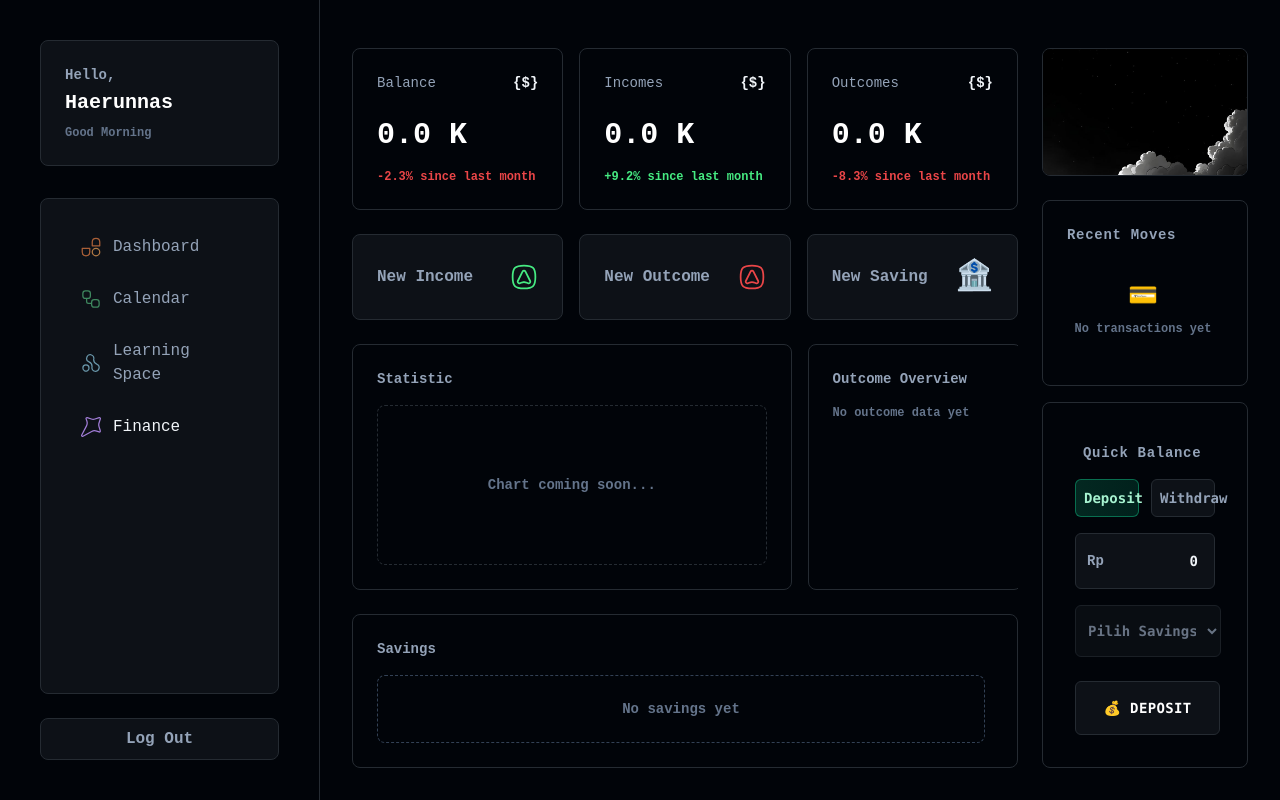
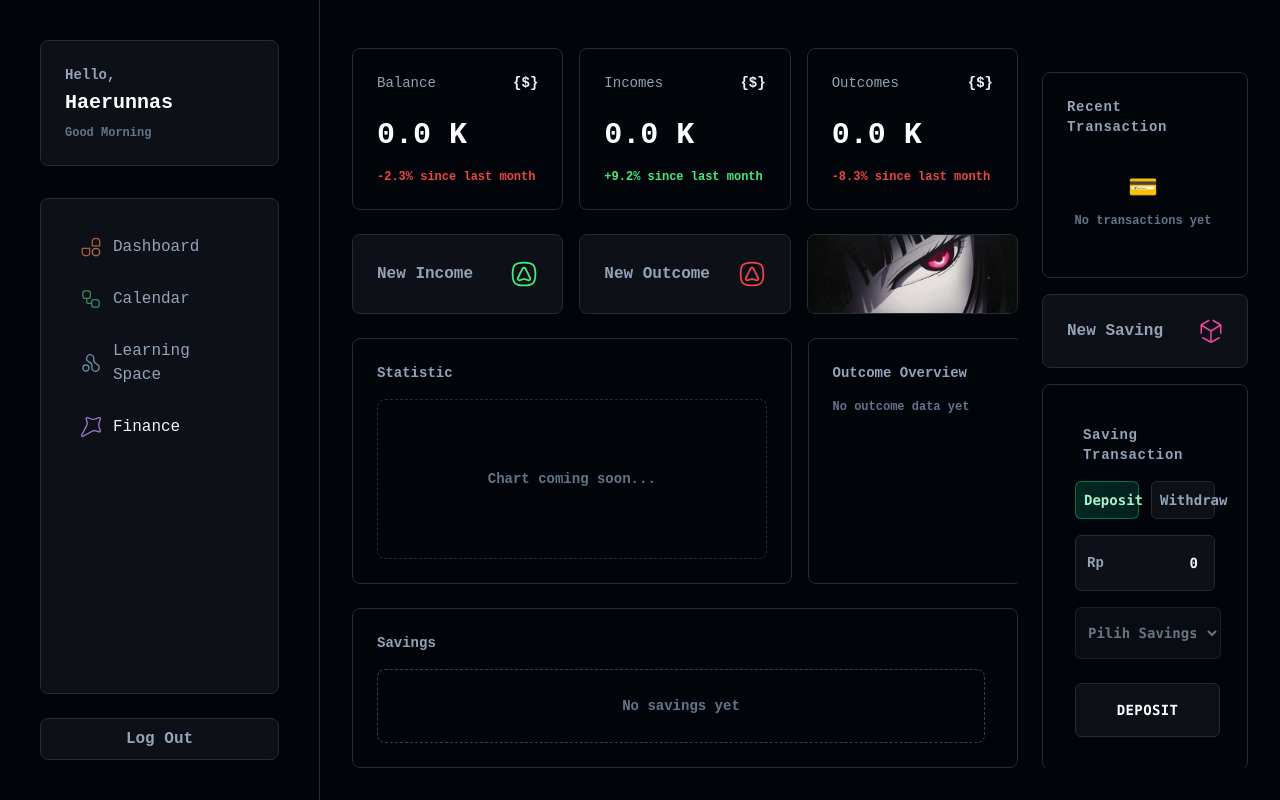
Before and after one commit to hrnns-ti/persony-app, a React (Vite) app: page / in a window 1280 px wide. Built offline with nearby package versions, Linux system fonts and the light colour scheme.

Commit message:
Fix: Revise UI

```diff
--- a/src/assets/icons/index.ts
+++ b/src/assets/icons/index.ts
@@ -4,3 +4,4 @@ export { default as LearningIcon } from './learning.tsx'
 export { default as CalendarIcon } from './calendar.tsx'
 export { default as IncomeIcon } from './income.tsx'
 export { default as OutcomeIcon } from './outcome.tsx'
+export { default as Saving } from './saving.tsx'
--- /dev/null
+++ b/src/assets/icons/saving.tsx
@@ -0,0 +1,22 @@
+interface IconProps {
+    className?: string;
+    size?: number | string;
+}
+
+export default function SavingIcon({ className = "w-6 h-6", size }: IconProps) {
+    // FIXED: Simplified sizeClass
+    const sizeClass = size ? `w-${size} h-${size}` : className;
+
+    return (
+        <svg
+            className={sizeClass}
+            viewBox="0 0 16 16"
+            fill="none"
+            xmlns="http://www.w3.org/2000/svg"
+        >
+            <g fill="none" stroke="#EB4648" strokeLinecap="round" strokeLinejoin="round" strokeWidth="1">
+                <path fill="none" stroke="#ec45a3" stroke-linecap="round" stroke-linejoin="round" d="m9.5 1l5 3v5.5m-1 3l-5.5 3l-5.5-3m-1-3V3.83L6.5 1m-5 3L8 8v7.5M14.5 4L8 8" stroke-width="1" />
+            </g>
+        </svg>
+    );
+}
--- a/src/pages/Finance.tsx
+++ b/src/pages/Finance.tsx
@@ -9,6 +9,7 @@ import { useTransactions } from '../hooks/finance/transaction'
 import { useSavings } from '../hooks/finance/saving'
 import Modal from '../components/ui/Modal'
 import SavingForm from '../components/finance/SavingForm'
+import {Saving} from "../assets/icons";
 
 export default function FinancePage() {
     const [activeTab, setActiveTab] = useState<'dashboard' | 'calendar' | 'homework' | 'finance'>('finance')
@@ -190,12 +191,13 @@ export default function FinancePage() {
                                         color="slate-400"
                                         onClick={handleNewOutcome}
                                     />
-                                    <ActionCard
-                                        title="New Saving"
-                                        icon="🏦"
-                                        color="slate-400"
-                                        onClick={handleNewSaving}
-                                    />
+                                    <div className="flex-1 overflow-hidden">
+                                        <img
+                                            src="/assets/eyes.gif"
+                                            alt="Eyes GIF"
+                                            className="w-full h-20 border border-line rounded-lg object-cover object-center"
+                                        />
+                                    </div>
                                 </div>
                             </div>
 
@@ -285,7 +287,7 @@ export default function FinancePage() {
                                 <img
                                     src="/assets/night.jpg"
                                     alt="Eyes GIF"
-                                    className="w-full h-full border border-line rounded-lg object-cover object-center"
+                                    className="w-full h-full border border-line rounded-lg object-cover object-bottom"
                                 />
                             </div>
 
@@ -294,7 +296,7 @@ export default function FinancePage() {
                                 {/* Recent */}
                                 <Card className="bg-main border border-line p-4">
                                     <h4 className="text-sm text-slate-400 mb-3 tracking-wider">
-                                        Recent Moves
+                                        Recent Transaction
                                     </h4>
                                     <div className="space-y-2 max-h-28 overflow-y-auto pr-1 savings-scroll">
                                         {recentTransactions.slice(0, 4).map((tx) => (
@@ -312,10 +314,17 @@ export default function FinancePage() {
                                     </div>
                                 </Card>
 
+                                <ActionCard
+                                    title="New Saving"
+                                    icon={<Saving className="w-6 h-6" />}
+                                    color="slate-400"
+                                    onClick={handleNewSaving}
+                                />
+
                                 {/* Savings Actions */}
                                 <Card className="bg-main border border-line p-2">
                                     <h3 className="text-sm text-slate-400 m-4 tracking-wider">
-                                        Quick Balance
+                                        Saving Transaction
                                     </h3>
 
                                     {/* Toggle */}
@@ -379,14 +388,14 @@ export default function FinancePage() {
                                     <button
                                         onClick={handleDepositWithdraw}
                                         disabled={!selectedSavingId || amount <= 0}
-                                        className="w-[93%] m-2 py-4 px-4 text-sm bg-secondary hover:from-secondary border border-line  disabled:cursor-not-allowed text-white rounded-md  transition-all duration-300 font-mono tracking-wide"
+                                        className="w-[93%] m-2 py-4 px-4 text-sm bg-secondary hover:from-secondary border border-line disabled:cursor-not-allowed text-white rounded-md  transition-all duration-300 font-mono tracking-wide
+                                        hover:bg-gradient-to-r hover:from-emerald-500/20 hover:to-emerald-600/20 hover:border-emerald-500/50 hover:text-emerald-200"
                                     >
-                                        {actionType === 'deposit' ? '💰 DEPOSIT' : '💸 WITHDRAW'}
+                                        {actionType === 'deposit' ? 'DEPOSIT' : 'WITHDRAW'}
                                     </button>
                                 </Card>
                             </div>
                         </div>
-
                     </div>
                 </div>
             </main>
```
